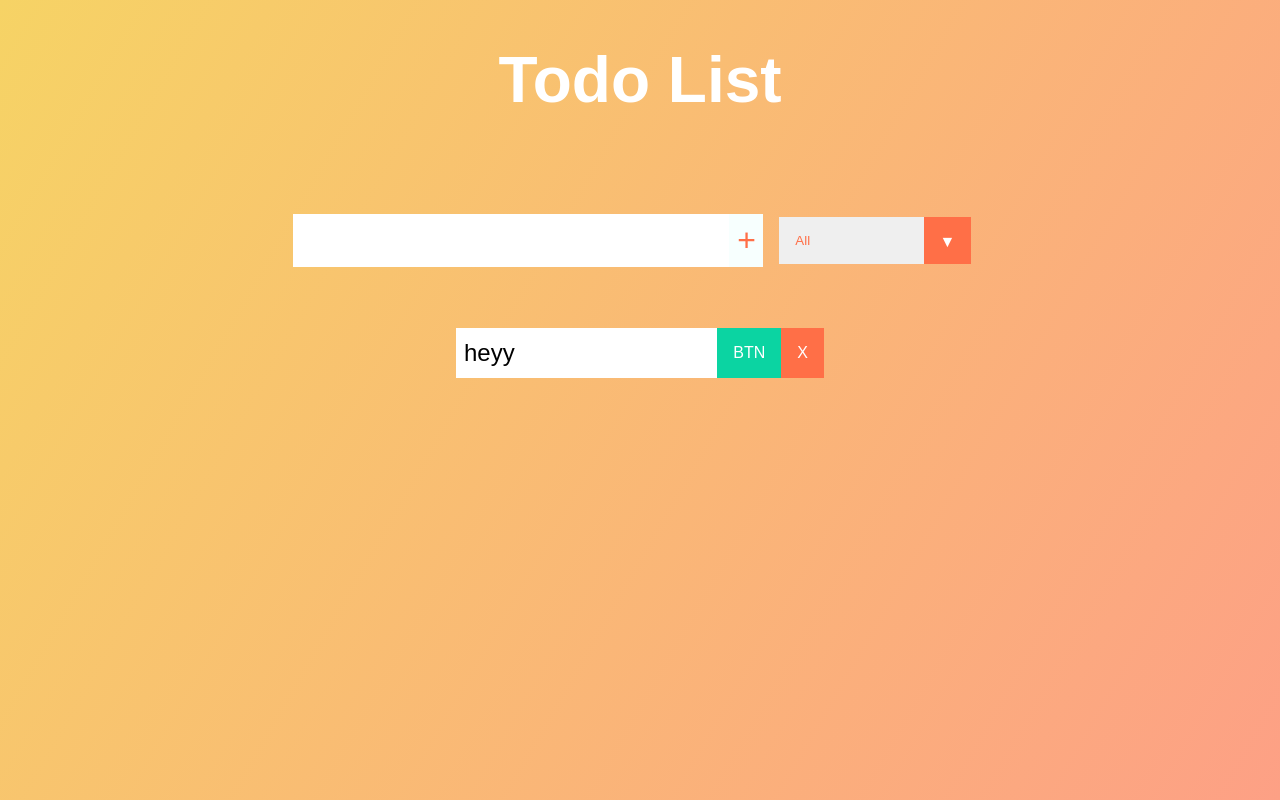
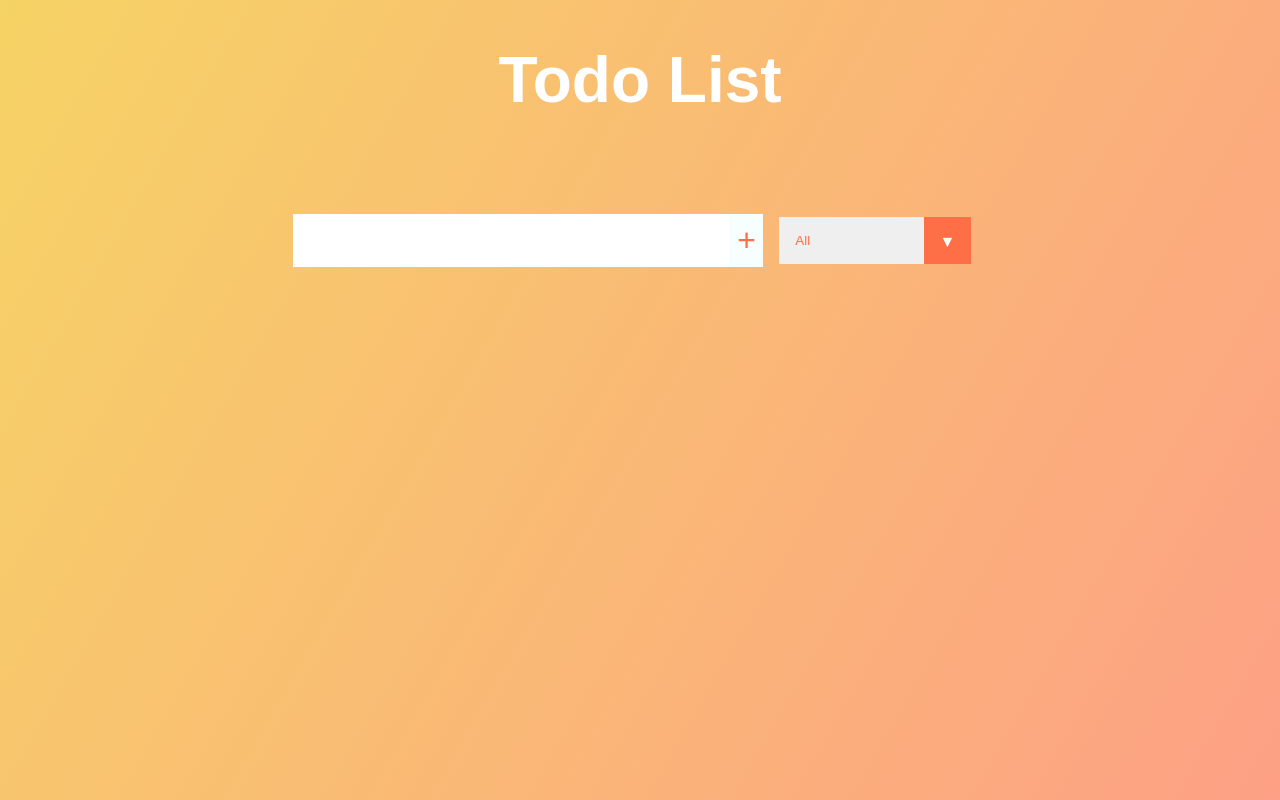
Before and after one commit to Sensuele/todoApp, a React (Create React App) app: page / in a window 1280 px wide. Built offline with nearby package versions, Linux system fonts and the light colour scheme.

Commit message:
Add todo items

```diff
--- a/src/App.js
+++ b/src/App.js
@@ -13,7 +13,7 @@
         <h1>Todo List</h1>
       </header>
       <Form inputText={inputText} todos={todos} setTodos={setTodos} setInputText={setInputText}/>
-      <TodoList/>
+      <TodoList todos={todos}/>
     </div>
   );
 }
--- a/src/components/Todo.js
+++ b/src/components/Todo.js
@@ -1,9 +1,9 @@
 import React from 'react'
 
-const Todo = () => {
+const Todo = ({text}) => {
   return (
     <li className="todo">
-      <div className="todo-item">heyy</div>
+      <div className="todo-item">{text}</div>
       <button className="complete-btn">BTN</button>
       <button className="trash-btn">X</button>
     </li>
--- a/src/components/TodoList.js
+++ b/src/components/TodoList.js
@@ -1,11 +1,13 @@
 import React from "react";
 import Todo from "./Todo";
 
-const TodoList = () => {
+const TodoList = ({todos}) => {
   return (
     <div className="todo-container">
       <ul className="todo-list">
-        <Todo/>
+        {todos.map(todo => (
+          <Todo text={todo.text} key={todo.id}/>
+        ))}
       </ul>
     </div>
   );
```
